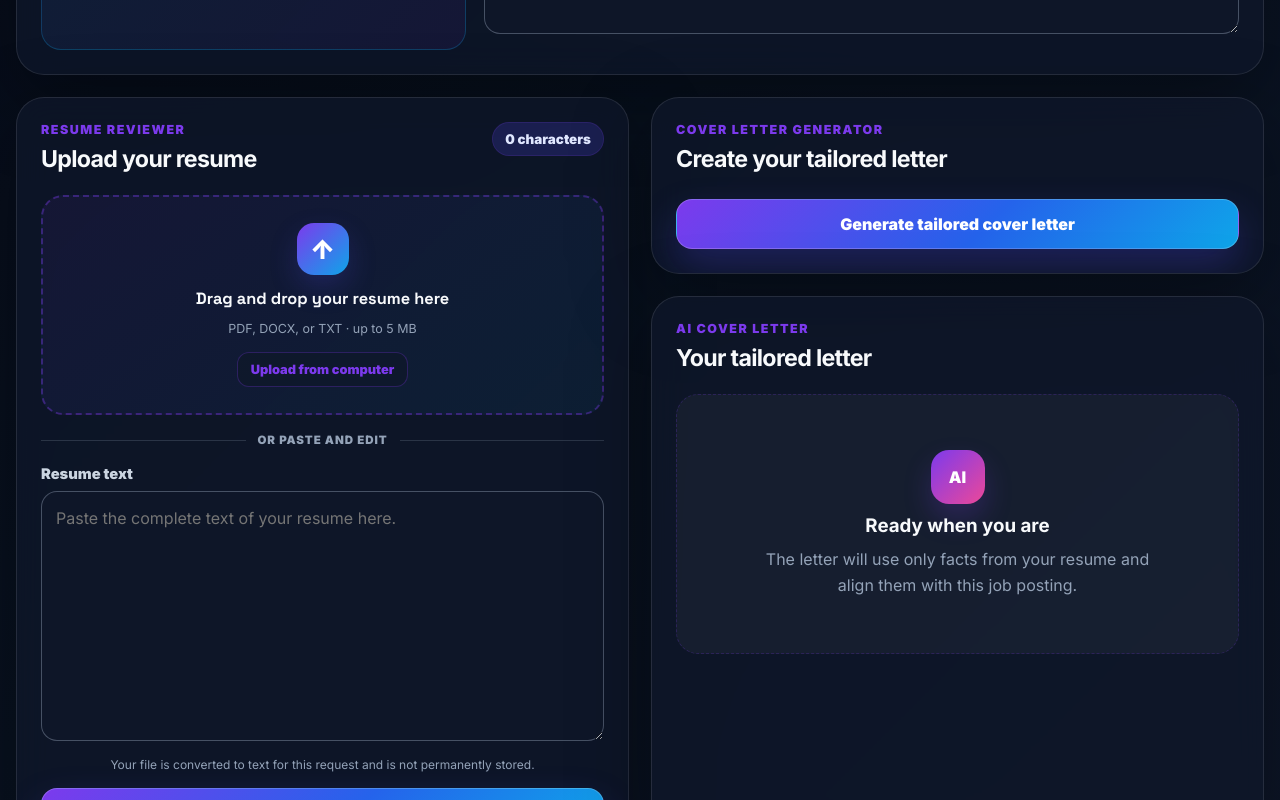
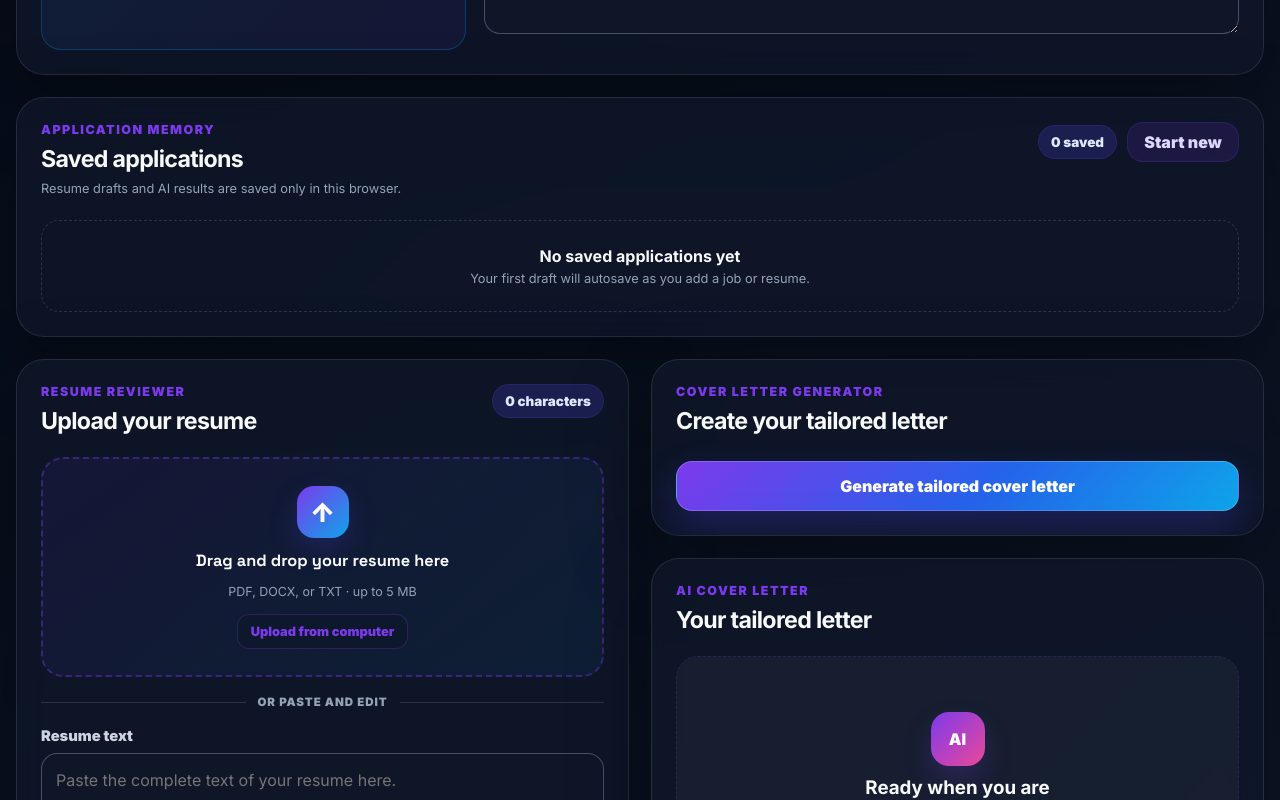
Before and after one commit to BIngram17/InterviewIQ-Live-Demo, a Next.js app: page /resume in a window 1280 px wide. Shown: the part 880-1680 px from the top of the page. Built offline with nearby package versions, Linux system fonts and the light colour scheme.

Commit message:
Add saved application memory

```diff
--- a/app/globals.css
+++ b/app/globals.css
@@ -301,6 +301,24 @@ input:focus,textarea:focus,select:focus { border-color:rgba(124,58,237,.58); box
 .target-job-meta { display:grid; grid-template-columns:1fr 1fr .8fr; gap:12px; }
 .target-job-badge { padding:8px 11px; border:1px solid rgba(14,165,233,.24); border-radius:999px; color:var(--brand-cyan); background:rgba(14,165,233,.08); font-size:.75rem; font-weight:900; white-space:nowrap; }
 .cover-letter-action-panel { display:grid; gap:4px; }
+.application-memory-panel { margin-bottom:22px; }
+.memory-note { margin:6px 0 0; color:var(--text-muted); font-size:.8rem; line-height:1.5; }
+.memory-header-actions { display:flex; align-items:center; gap:10px; }
+.memory-header-actions .ghost-button { width:auto; min-width:112px; }
+.application-memory-list { display:grid; grid-template-columns:repeat(3,minmax(0,1fr)); gap:12px; }
+.application-memory-card { display:grid; gap:12px; min-width:0; padding:15px; border:1px solid var(--border-soft); border-radius:18px; background:rgba(255,255,255,.05); transition:.16s ease; }
+.application-memory-card.active-memory-card { border-color:rgba(14,165,233,.48); background:linear-gradient(145deg,rgba(14,165,233,.11),rgba(124,58,237,.08)); box-shadow:inset 0 0 0 2px rgba(14,165,233,.08); }
+.memory-card-heading { display:flex; align-items:flex-start; justify-content:space-between; gap:12px; min-width:0; }
+.memory-card-heading > div { min-width:0; }
+.memory-card-heading h3 { overflow:hidden; margin:0; color:var(--text-main); font-size:.95rem; text-overflow:ellipsis; white-space:nowrap; }
+.memory-card-heading p { overflow:hidden; margin:4px 0 0; color:var(--text-muted); font-size:.77rem; text-overflow:ellipsis; white-space:nowrap; }
+.memory-card-heading > span { color:var(--text-muted); font-size:.7rem; white-space:nowrap; }
+.memory-card-tags { display:flex; flex-wrap:wrap; gap:6px; }
+.memory-card-tags span { padding:5px 7px; border-radius:999px; color:var(--text-soft); background:rgba(124,58,237,.1); font-size:.68rem; font-weight:800; }
+.memory-card-actions { display:grid; grid-template-columns:1fr 1fr; gap:8px; }
+.memory-card-actions .small-action-button { width:100%; min-width:0; }
+.memory-empty { display:grid; justify-items:center; gap:5px; padding:25px; border:1px dashed var(--border-soft); border-radius:18px; color:var(--text-main); text-align:center; }
+.memory-empty span { color:var(--text-muted); font-size:.8rem; }
 .studio-panel { overflow:hidden; }
 .studio-field-row { grid-template-columns:1fr 1fr; }
 .compact-importer { margin-bottom:18px; }
@@ -371,6 +389,7 @@ input:focus,textarea:focus,select:focus { border-color:rgba(124,58,237,.58); box
   .feedback-panel { order:3; }
   .answer-history-panel { order:4; }
   .studio-workspace,.resume-studio-columns,.target-job-layout { grid-template-columns:1fr; }
+  .application-memory-list { grid-template-columns:repeat(2,minmax(0,1fr)); }
 }
 @media (max-width:760px) {
   .feedback-actions { grid-template-columns:1fr; }
@@ -401,6 +420,9 @@ input:focus,textarea:focus,select:focus { border-color:rgba(124,58,237,.58); box
   .studio-hero { padding:22px; border-radius:24px; }
   .studio-hero h1 { font-size:clamp(2.1rem,13vw,3.25rem); }
   .target-job-badge { width:100%; text-align:center; white-space:normal; }
+  .memory-header-actions { width:100%; align-items:stretch; flex-direction:column; }
+  .memory-header-actions .ghost-button { width:100%; }
+  .application-memory-list { grid-template-columns:1fr; }
   .resume-result-panel { min-height:0; }
 }
 @media (prefers-reduced-motion:reduce) {
--- a/app/resume/page.tsx
+++ b/app/resume/page.tsx
@@ -19,6 +19,22 @@ type ResumeResult = {
   notes?: string[];
 };
 
+type SavedApplication = {
+  id: string;
+  updatedAt: number;
+  jobTitle: string;
+  company: string;
+  level: string;
+  jobDescription: string;
+  resume: string;
+  resumeFileName: string;
+  reviewResult: ResumeResult | null;
+  coverResult: ResumeResult | null;
+};
+
+const applicationStorageKey = "interviewiq-saved-applications-v1";
+const maxSavedApplications = 12;
+
 export default function ResumeStudio() {
   const [isDarkMode, setIsDarkMode] = useState(true);
   const [resume, setResume] = useState("");
@@ -35,9 +51,121 @@ export default function ResumeStudio() {
   const [isGeneratingCover, setIsGeneratingCover] = useState(false);
   const [resumeStatus, setResumeStatus] = useState("");
   const [coverStatus, setCoverStatus] = useState("");
+  const [savedApplications, setSavedApplications] = useState<SavedApplication[]>([]);
+  const [activeApplicationId, setActiveApplicationId] = useState("");
+  const [isMemoryLoaded, setIsMemoryLoaded] = useState(false);
   const fileInputRef = useRef<HTMLInputElement>(null);
 
   useEffect(() => { document.documentElement.dataset.theme = isDarkMode ? "dark" : "light"; }, [isDarkMode]);
+
+  useEffect(() => {
+    try {
+      const stored = window.localStorage.getItem(applicationStorageKey);
+      const parsed = stored ? JSON.parse(stored) : [];
+      if (Array.isArray(parsed)) {
+        const valid = parsed
+          .filter((item) => item && typeof item.id === "string" && typeof item.updatedAt === "number")
+          .map((item) => ({
+            id: item.id,
+            updatedAt: item.updatedAt,
+            jobTitle: typeof item.jobTitle === "string" ? item.jobTitle : "",
+            company: typeof item.company === "string" ? item.company : "",
+            level: ["internship", "entry", "mid", "senior"].includes(item.level) ? item.level : "entry",
+            jobDescription: typeof item.jobDescription === "string" ? item.jobDescription : "",
+            resume: typeof item.resume === "string" ? item.resume : "",
+            resumeFileName: typeof item.resumeFileName === "string" ? item.resumeFileName : "",
+            reviewResult: item.reviewResult && typeof item.reviewResult === "object" ? item.reviewResult : null,
+            coverResult: item.coverResult && typeof item.coverResult === "object" ? item.coverResult : null,
+          }))
+          .slice(0, maxSavedApplications) as SavedApplication[];
+        // Restore the latest device-local application when Resume Studio opens.
+        // eslint-disable-next-line react-hooks/set-state-in-effect
+        setSavedApplications(valid);
+        if (valid[0]) {
+          const latest = valid[0];
+          setActiveApplicationId(latest.id);
+          setJobTitle(latest.jobTitle || "");
+          setCompany(latest.company || "");
+          setLevel(latest.level || "entry");
+          setJobDescription(latest.jobDescription || "");
+          setResume(latest.resume || "");
+          setResumeFileName(latest.resumeFileName || "");
+          setReviewResult(latest.reviewResult || null);
+          setCoverResult(latest.coverResult || null);
+        } else {
+          setActiveApplicationId(crypto.randomUUID());
+        }
+      } else {
+        setActiveApplicationId(crypto.randomUUID());
+      }
+    } catch {
+      window.localStorage.removeItem(applicationStorageKey);
+      setActiveApplicationId(crypto.randomUUID());
+    } finally {
+      setIsMemoryLoaded(true);
+    }
+  }, []);
+
+  useEffect(() => {
+    if (!isMemoryLoaded) return;
+    window.localStorage.setItem(applicationStorageKey, JSON.stringify(savedApplications.slice(0, maxSavedApplications)));
+  }, [isMemoryLoaded, savedApplications]);
+
+  useEffect(() => {
+    if (!isMemoryLoaded || !activeApplicationId) return;
+    const hasApplication = Boolean(jobTitle.trim() || company.trim() || jobDescription.trim() || resume.trim() || reviewResult || coverResult);
+    if (!hasApplication) return;
+    const timeout = window.setTimeout(() => {
+      const saved: SavedApplication = {
+        id: activeApplicationId,
+        updatedAt: Date.now(),
+        jobTitle,
+        company,
+        level,
+        jobDescription,
+        resume,
+        resumeFileName,
+        reviewResult,
+        coverResult,
+      };
+      setSavedApplications((current) => [saved, ...current.filter((item) => item.id !== saved.id)].slice(0, maxSavedApplications));
+    }, 600);
+    return () => window.clearTimeout(timeout);
+  }, [activeApplicationId, company, coverResult, isMemoryLoaded, jobDescription, jobTitle, level, resume, resumeFileName, reviewResult]);
+
+  const loadApplication = (application: SavedApplication) => {
+    setActiveApplicationId(application.id);
+    setJobTitle(application.jobTitle);
+    setCompany(application.company);
+    setLevel(application.level);
+    setJobDescription(application.jobDescription);
+    setResume(application.resume);
+    setResumeFileName(application.resumeFileName);
+    setReviewResult(application.reviewResult);
+    setCoverResult(application.coverResult);
+    setResumeStatus("Saved application restored from this browser.");
+    setCoverStatus("");
+    window.scrollTo({ top: 0, behavior: "smooth" });
+  };
+
+  const startNewApplication = () => {
+    setActiveApplicationId(crypto.randomUUID());
+    setJobTitle("");
+    setCompany("");
+    setLevel("entry");
+    setJobDescription("");
+    setResume("");
+    setResumeFileName("");
+    setReviewResult(null);
+    setCoverResult(null);
+    setResumeStatus("");
+    setCoverStatus("");
+  };
+
+  const deleteApplication = (applicationId: string) => {
+    setSavedApplications((current) => current.filter((item) => item.id !== applicationId));
+    if (applicationId === activeApplicationId) startNewApplication();
+  };
 
   const applyImportedJob = (job: ImportedJob) => {
     setJobTitle(job.jobTitle);
@@ -150,6 +278,26 @@ export default function ResumeStudio() {
           </div>
         </article>
 
+        <section className="panel application-memory-panel">
+          <div className="panel-header">
+            <div><p className="section-label">Application memory</p><h2>Saved applications</h2><p className="memory-note">Resume drafts and AI results are saved only in this browser.</p></div>
+            <div className="memory-header-actions"><span className="count-pill">{savedApplications.length} saved</span><button className="ghost-button" type="button" onClick={startNewApplication}>Start new</button></div>
+          </div>
+          {savedApplications.length === 0 ? (
+            <div className="memory-empty"><strong>No saved applications yet</strong><span>Your first draft will autosave as you add a job or resume.</span></div>
+          ) : (
+            <div className="application-memory-list">
+              {savedApplications.map((application) => (
+                <article className={`application-memory-card ${application.id === activeApplicationId ? "active-memory-card" : ""}`} key={application.id}>
+                  <div className="memory-card-heading"><div><h3>{application.jobTitle || "Untitled application"}</h3><p>{application.company || "Company not specified"}</p></div><span>{formatMemoryDate(application.updatedAt)}</span></div>
+                  <div className="memory-card-tags"><span>{formatRoleLevel(application.level)}</span>{application.reviewResult && <span>Review saved</span>}{application.coverResult && <span>Cover letter saved</span>}</div>
+                  <div className="memory-card-actions"><button className="small-action-button" type="button" onClick={() => loadApplication(application)}>Restore</button><button className="small-action-button danger-action" type="button" onClick={() => deleteApplication(application.id)} aria-label={`Delete ${application.jobTitle || "untitled"} saved application`}>Delete</button></div>
+                </article>
+              ))}
+            </div>
+          )}
+        </section>
+
         <section className="resume-studio-columns">
           <div className="resume-review-column">
             <article className="panel studio-panel resume-source-panel">
@@ -175,7 +323,7 @@ export default function ResumeStudio() {
               {resumeFileName && <div className="uploaded-file-chip"><span><strong>{resumeFileName}</strong><small>Text extracted successfully</small></span><button type="button" onClick={() => { setResume(""); setResumeFileName(""); setReviewResult(null); setCoverResult(null); setResumeStatus(""); }}>Remove</button></div>}
               <div className="paste-divider"><span>or paste and edit</span></div>
               <label className="field"><span>Resume text</span><textarea className="resume-textarea" value={resume} maxLength={14000} onChange={(event) => { setResume(event.target.value); setResumeFileName(""); setReviewResult(null); setCoverResult(null); }} placeholder="Paste the complete text of your resume here." /></label>
-              <p className="privacy-note">Your file is converted to text for this request and is not permanently stored.</p>
+              <p className="privacy-note">The original file is not stored. Extracted text autosaves only in this browser and is sent to AI when you run a tool.</p>
               <button className="primary-button review-resume-button" type="button" disabled={isReviewing || isExtracting} onClick={() => runTool("review")}>{isReviewing ? "Reviewing resume..." : "Review resume + targeted changes"}</button>
               {resumeStatus && <p className="studio-status" role="status">{resumeStatus}</p>}
             </article>
@@ -221,3 +369,5 @@ function CoverLetterView({ result, onCopy }: { result: ResumeResult; onCopy: ()
 function EmptyResult({ text }: { text: string }) { return <div className="empty-state"><div className="empty-icon">AI</div><h3>Ready when you are</h3><p>{text}</p></div>; }
 function ResultList({ title, items = [] }: { title: string; items?: string[] }) { return <section className="feedback-block"><h3>{title}</h3><ul>{items.map((item) => <li key={item}>{item}</li>)}</ul></section>; }
 function KeywordList({ items = [] }: { items?: string[] }) { return items.length ? <section className="keyword-section"><h3>ATS keywords to verify</h3><div className="analysis-chip-list">{items.map((item) => <span className="analysis-chip" key={item}>{item}</span>)}</div></section> : null; }
+function formatMemoryDate(value: number) { return new Intl.DateTimeFormat(undefined, { month: "short", day: "numeric", hour: "numeric", minute: "2-digit" }).format(new Date(value)); }
+function formatRoleLevel(value: string) { return value === "internship" ? "Internship" : value === "entry" ? "Entry level" : value === "mid" ? "Mid level" : "Senior level"; }
```
Also changed, not shown: 1 other file (tests, documents, lock files or other folders).
